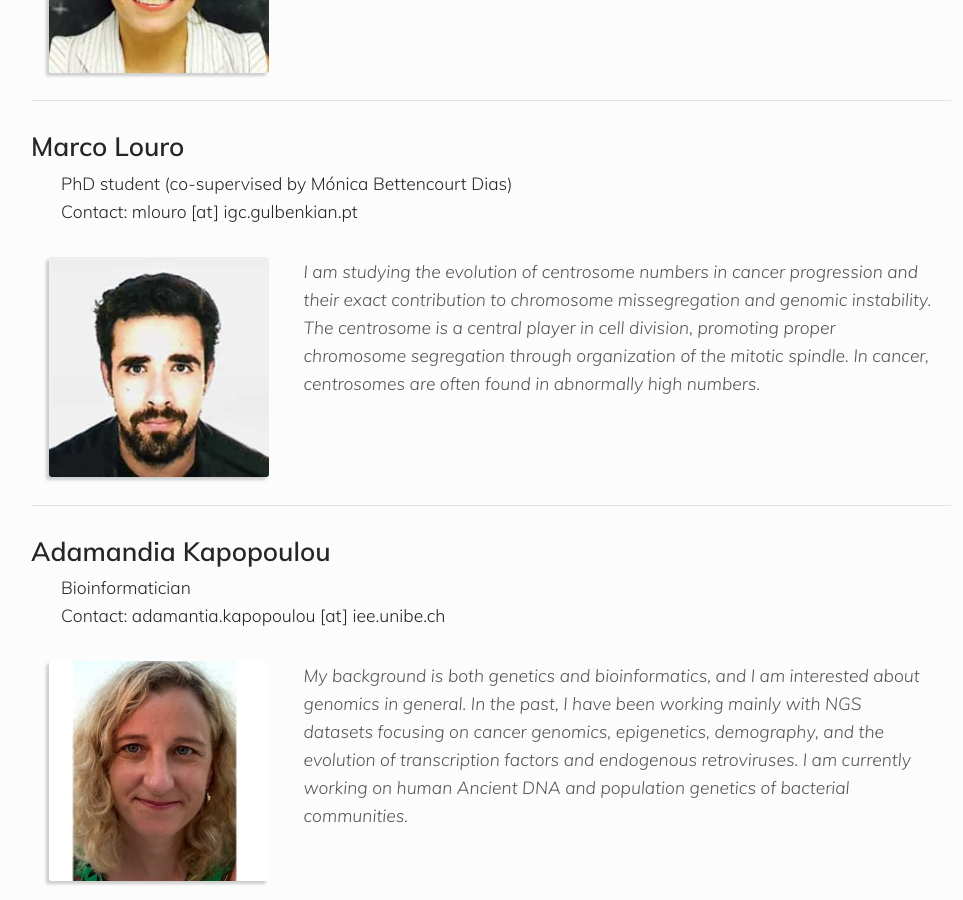
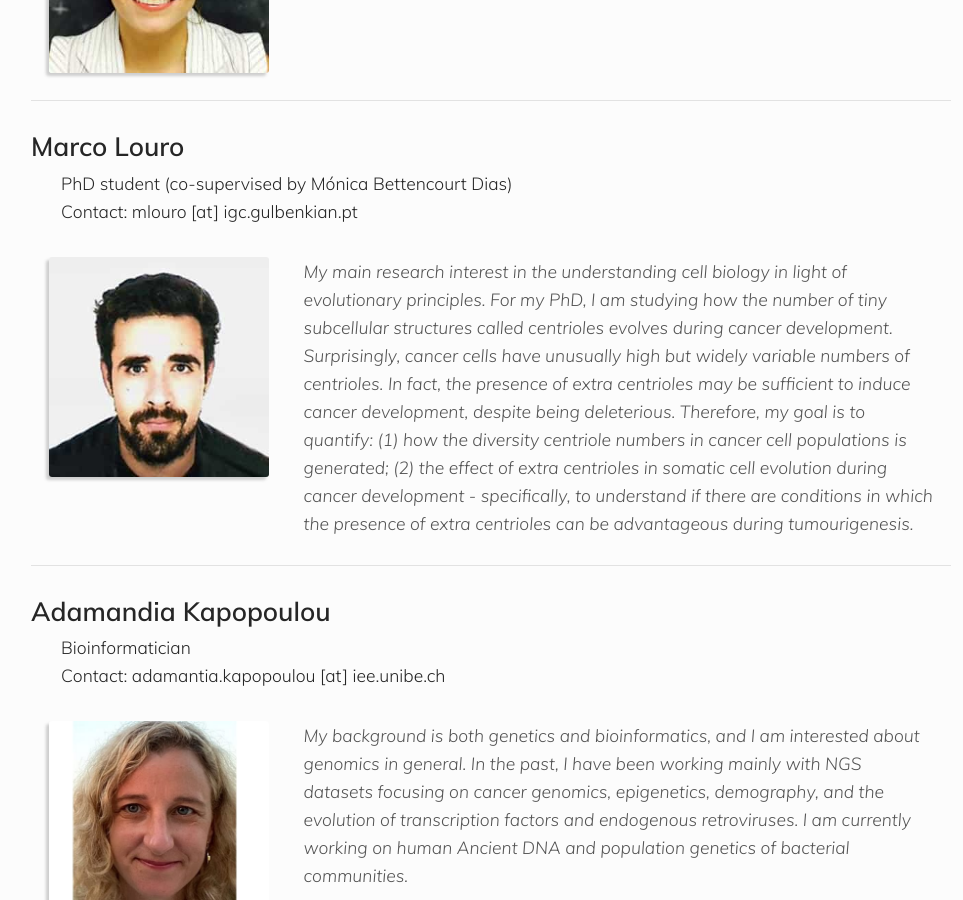
Before and after one commit to banklab/banklab.github.io, a Jekyll site: the page built from people.md, in a window 1280 px wide and 900 px high, scrolled down 3191 px. Shown: the whole window, without its empty margins (149-1112 px from the left). Built offline with Jekyll 4.4.1, drawn with Linux system fonts in a browser that asks for light colours; some web fonts are replaced.

Commit message:
new text for Marco

```diff
--- a/people.md
+++ b/people.md
@@ -87,7 +87,7 @@ Currently, I am developing models for the way fitness landscapes vary across dif
 * Contact: mlouro [at] igc.gulbenkian.pt
 
 ![Photo of Marco Louro](/assets/img/team/marco_louro_320x320.jpg)
-<i>I am studying  the evolution of centrosome numbers in cancer progression and their exact contribution to chromosome missegregation and genomic instability. The centrosome is a central player in cell division, promoting proper chromosome segregation through organization of the mitotic spindle. In cancer, centrosomes are often found in abnormally high numbers.</i>
+<i>My main research interest in the understanding cell biology in light of evolutionary principles. For my PhD, I am studying how the number of tiny subcellular structures called centrioles evolves during cancer development. Surprisingly, cancer cells have unusually high but widely variable numbers of centrioles. In fact, the presence of extra centrioles may be sufficient to induce cancer development, despite being deleterious. Therefore, my goal is to quantify: (1) how the diversity centriole numbers in cancer cell populations is generated; (2) the effect of extra centrioles in somatic cell evolution during cancer development - specifically, to understand if there are conditions in which the presence of extra centrioles can be advantageous during tumourigenesis.</i>
 
 ---
 
```
